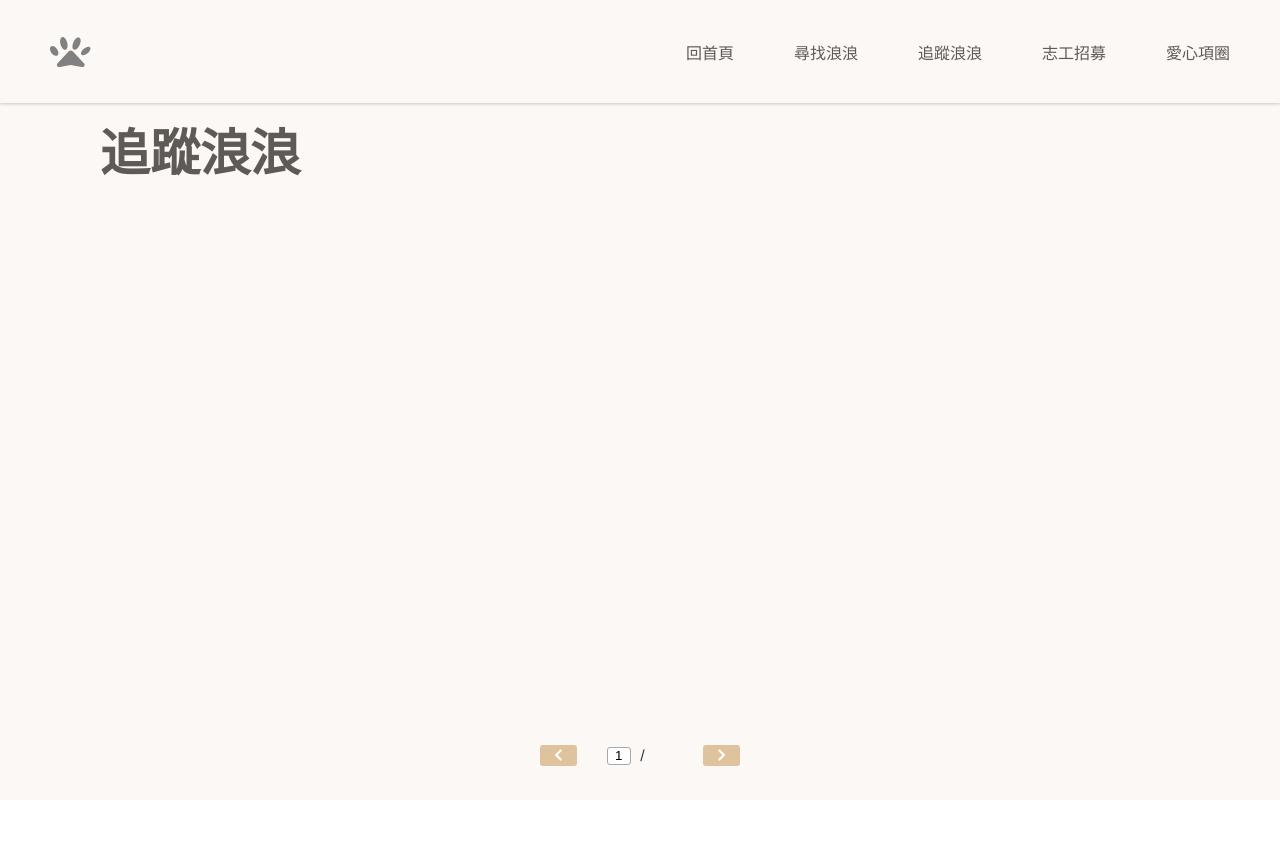
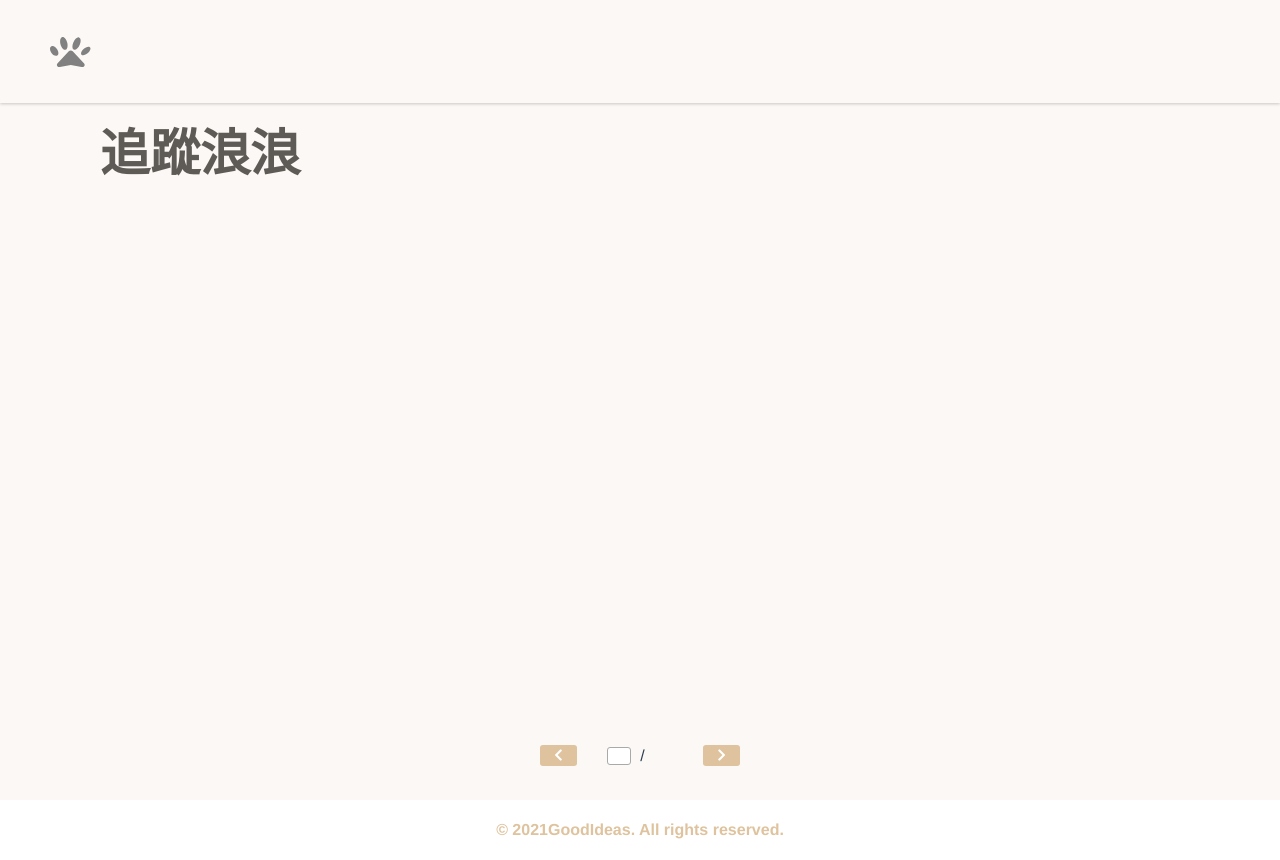
Before and after one commit to sherry-hooo/LangLangAdoption, a Vue app: page /Track in a window 1280 px wide. Before the commit the page ends 800 px from the top, so only its background shows below. Built offline with nearby package versions, Linux system fonts and the light colour scheme.

Commit message:
add footer

```diff
--- a/src/App.vue
+++ b/src/App.vue
@@ -1,6 +1,7 @@
 <template>
   <NavBar />
   <router-view />
+  <footer>&copy; 2021GoodIdeas. All rights reserved.</footer>
 </template>
 
 <script>
@@ -17,4 +18,12 @@ export default {
   text-align: center;
   color: #2c3e50;
 }
+footer {
+  height: 60px;
+  line-height: 60px;
+  width: 100%;
+  background: white;
+  font-weight: 900;
+  color: color.$brown_300;
+}
 </style>
--- a/src/components/Dropdown.vue
+++ b/src/components/Dropdown.vue
@@ -66,7 +66,6 @@ export default {
       this.shelterName = place.shelter_name;
       this.shelterPkid = place.animal_shelter_pkid;
       this.showShelterList = false;
-      // this.$emit("selectedShelter", place.animal_shelter_pkid);
     },
     // 點選送出按鈕
     emitSelection() {
@@ -74,6 +73,11 @@ export default {
         animalKind: this.animalKind,
         shelterPkid: this.shelterPkid,
       });
+    },
+  },
+  watch: {
+    animalKind() {
+      this.shelterName = "";
     },
   },
 };
--- a/src/components/NavBar.vue
+++ b/src/components/NavBar.vue
@@ -7,8 +7,8 @@
         </router-link>
       </div>
       <label for="burger">&#9776;</label>
-      <input type="checkbox" id="burger" />
-      <ul class="navbar">
+      <input type="checkbox" id="burger" @click="openNav = true" />
+      <ul class="navbar" v-if="openNav" @click="openNav = false">
         <li><router-link :to="{ name: 'Home' }">回首頁</router-link></li>
         <li><router-link :to="{ name: 'Search' }">尋找浪浪</router-link></li>
         <li><router-link :to="{ name: 'Track' }">追蹤浪浪 </router-link></li>
@@ -20,6 +20,16 @@
     </div>
   </header>
 </template>
+
+<script>
+export default {
+  data() {
+    return {
+      openNav: false,
+    };
+  },
+};
+</script>
 
 <style lang="scss" scoped>
 header {
@@ -83,7 +93,6 @@ header {
   width: 100vw;
   text-align: right;
   background-color: color.$brown_100;
-  // padding: 10px;
   margin: 0;
   gap: 60px;
   list-style-type: none;
@@ -144,4 +153,13 @@ label {
   //   display: block;
   // }
 }
+
+.toggle {
+  display: none !important;
+}
+
+.targeting {
+  text-decoration: underline color.$gray_500 2px;
+  text-underline-offset: 5px;
+}
 </style>
--- a/src/components/Pagination.vue
+++ b/src/components/Pagination.vue
@@ -14,7 +14,6 @@
         :value="currentPage"
         required
       />
-      <!-- v-model.number="currentPage" -->
       <div>/</div>
       <div>{{ totalPage }}</div>
     </div>
@@ -30,11 +29,11 @@
 
 <script>
 export default {
-  props: ["totalPage"],
+  props: ["totalPage", "pageNumber"],
   data() {
     return {
-      currentPage: 1,
       test: true,
+      currentPage: this.pageNumber,
     };
   },
   methods: {
--- a/src/views/Search.vue
+++ b/src/views/Search.vue
@@ -8,7 +8,7 @@
     ></Dropdown>
     <section>
       <Card
-        v-for="petData in singleShelterData"
+        v-for="petData in petDataList"
         :key="petData"
         :petData="petData"
       ></Card>
@@ -16,6 +16,7 @@
     <Pagination
       @currentPage="receiveCurrentPage"
       :totalPage="totalPage"
+      :pageNumber="pageNumber"
     ></Pagination>
   </main>
 </template>
@@ -61,9 +62,10 @@ export default {
       this.selectedAnimanlKind = data;
       this.filteredShelterByKind(this.singleKindData);
     },
-    receiveSelection(data) {
+    async receiveSelection(data) {
       this.selectedAnimanlKind = data.animalKind;
       this.selectedShelterPkid = data.shelterPkid;
+      this.pageNumber = 1;
       this.getShelterAPI(data.animalKind, data.shelterPkid);
     },
     receiveCurrentPage(page) {
@@ -99,7 +101,7 @@ export default {
     },
   },
   computed: {
-    petData() {
+    petDataList() {
       return this.singleShelterData.slice(this.startIndex, this.endIndex);
     },
     startIndex() {
```
